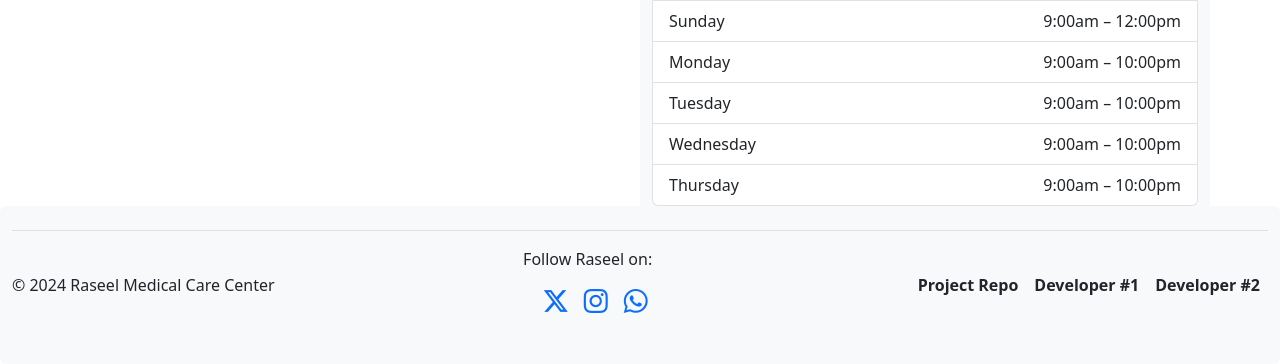
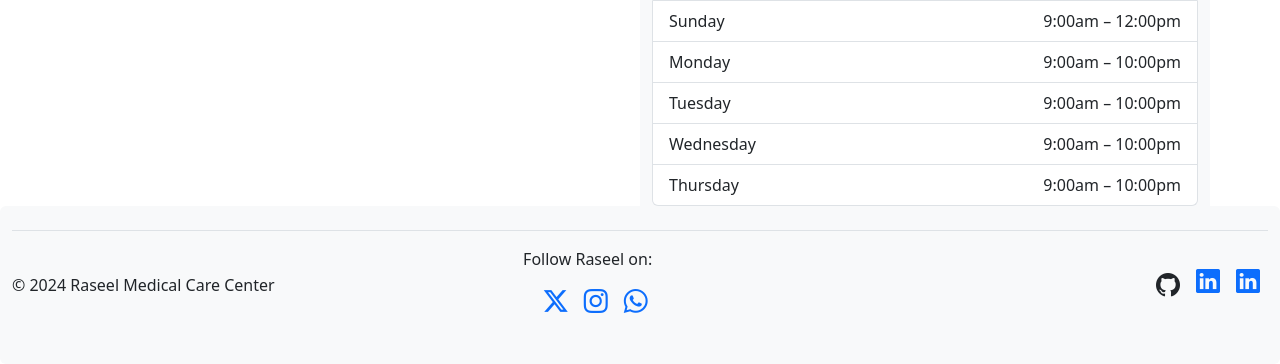
Before and after one commit to AhmedShehab1/Raseel_Clinical_System, a Flask app: page / in a window 1280 px wide. Shown: the part 2516-2880 px from the top of the page. Run offline with Flask 3, Linux system fonts and the light colour scheme; some libraries are stand-ins or nearby versions.

Commit message:
Added Icons instead of text

```diff
--- a/models/__init__.py
+++ b/models/__init__.py
@@ -5,7 +5,7 @@ from .department import Department
 from .appointments import Appointment
 from .working_hours import WorkingHours
 from .doctor import Doctor
-from .receptionist import Receptionist
+# from .receptionist import Receptionist
 from .appointments import AppointmentStatus
 from .admin import Admin
 from .patient import Vital
--- a/web_flask/templates/base_visitors.html
+++ b/web_flask/templates/base_visitors.html
@@ -39,9 +39,9 @@
                       </div>
 
                       <ul class="justify-content-end align-items-center d-flex nav col-md-4 list-unstyled">
-                          <li class="nav-item"><a href="https://github.com/AhmedShehab1/Raseel_Clinical_System" target="_blank" class="nav-link px-2 text-dark fw-bold">{{ _('Project Repo') }}</a></li>
-                          <li class="nav-item"><a href="https://www.linkedin.com/in/ahmed-shehab-engineering" target="_blank" class="nav-link px-2 text-dark fw-bold">{{ _('Developer #1') }}</a></li>
-                          <li class="nav-item"><a href="https://www.linkedin.com/in/mazen-atlam-801788267" target="_blank" class="nav-link px-2 text-dark fw-bold">{{ _('Developer #2') }}</a></li>
+                          <li class="nav-item"><a href="https://github.com/AhmedShehab1/Raseel_Clinical_System" target="_blank" class="nav-link px-2 text-dark fw-bold"><h4><h4><i class="bi bi-github"></i></h4></a></li>
+                          <li class="nav-item"><a href="https://www.linkedin.com/in/ahmed-shehab-engineering" target="_blank" class="nav-link px-2 text-dark fw-bold"><h4><i class="bi bi-linkedin text-primary"></i></h4></a></li>
+                          <li class="nav-item"><a href="https://www.linkedin.com/in/mazen-atlam-801788267" target="_blank" class="nav-link px-2 text-dark fw-bold"><h4><i class="bi bi-linkedin text-primary"></i></h4></a></li>
                       </ul>
                   </footer>
               </div>
```
Also changed, not shown: models/receptionist.py (+8 -8 lines).
